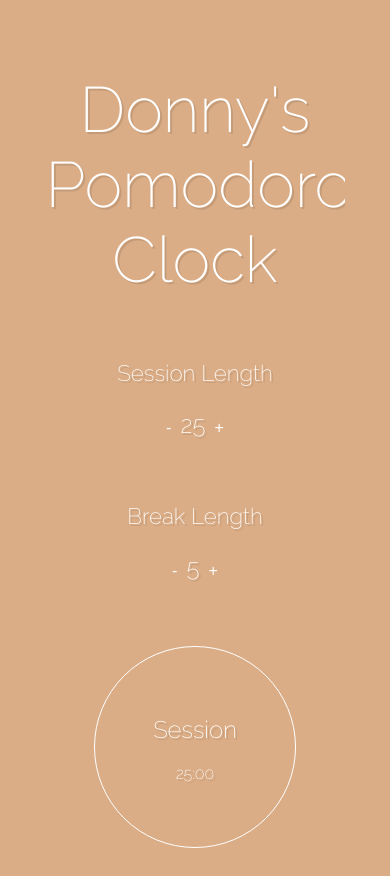
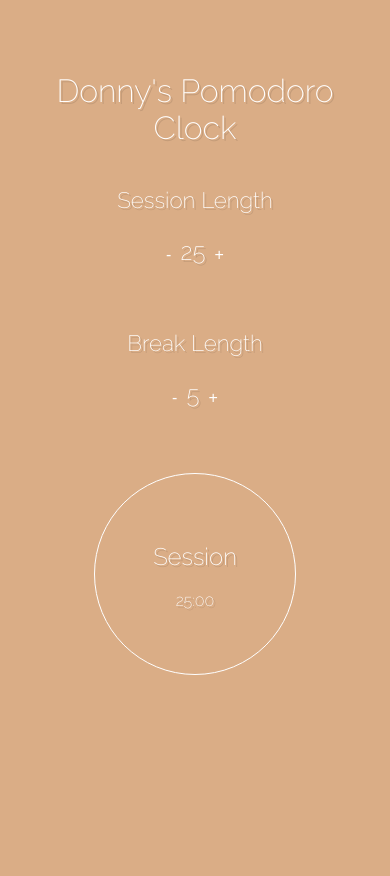
Before and after one commit to dildal/pomodoro, a plain HTML site: page index.html in a window 390 px wide. After the commit the page ends 844 px from the top, so only its background shows below. Drawn offline with Linux system fonts and the light colour scheme.

Commit message:
Font size change smaller screens

```diff
--- a/style.css
+++ b/style.css
@@ -28,7 +28,10 @@ h4 {
 
 .title {
     margin-top: 4rem;
-    font-size: 2rem;
+}
+
+.title h1{
+	font-size: 4rem;
 }
 
 .break, .session {
@@ -66,3 +69,9 @@ button {
     cursor: pointer;
     outline: none;
 }
+
+@media (max-width: 750px){
+	.title h1 {
+		font-size: 2rem;
+	}
+}
```
